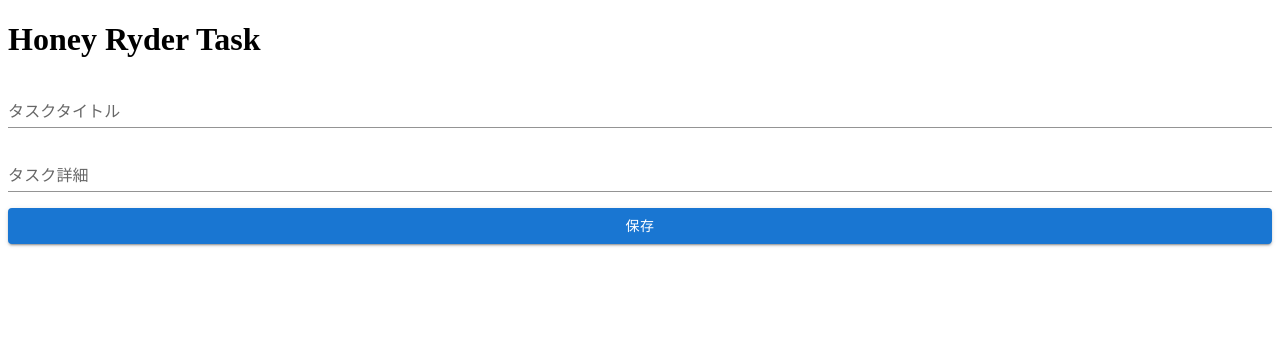
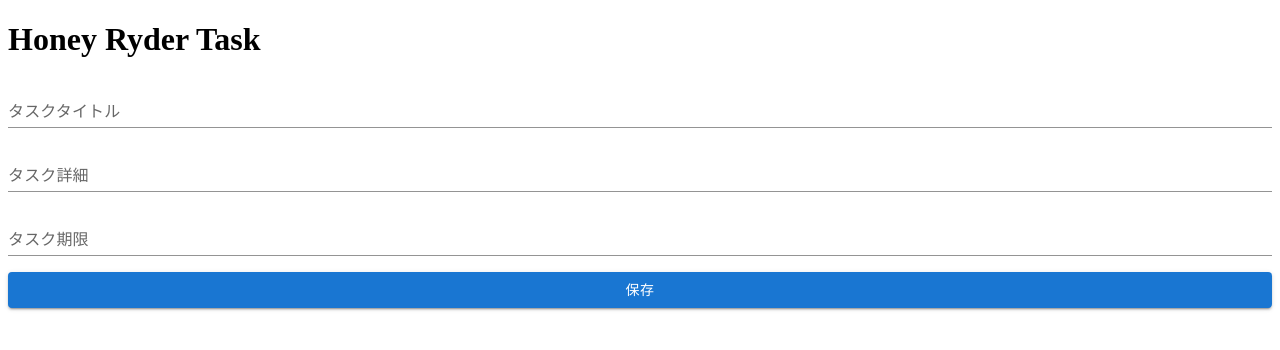
Before and after one commit to uramibushi/honey-ryder-task-frontend, a React app: page / in a window 1280 px wide. Shown: the top 350 px of the page. Built offline with nearby package versions, Linux system fonts and the light colour scheme.

Commit message:
タスク登録）期限を追加

```diff
--- a/src/features/Tasks/components/CreateTaskForm.tsx
+++ b/src/features/Tasks/components/CreateTaskForm.tsx
@@ -7,12 +7,14 @@ import { apiClient } from 'shared/web/apiClient';
 const CreateTaskForm = () => {
   type TaskType = {
     title: string,
-    detail: string,
+    detail: string | undefined,
+    dueDate: string | undefined
   }
 
   const [task, setTask] = useState<TaskType>({
     title: '',
-    detail: '',
+    detail: undefined,
+    dueDate: undefined
   });
 
   const createNewTask : React.MouseEventHandler<HTMLButtonElement> = () => {
@@ -26,6 +28,7 @@ const CreateTaskForm = () => {
         <Stack spacing={2}>
           <InputField label="タスクタイトル" value={task.title} onChange={(e) => setTask({ ...task, title: e.target.value })} />
           <InputField label="タスク詳細" value={task.detail} onChange={(e) => setTask({ ...task, detail: e.target.value })} />
+          <InputField label="タスク期限" value={task.dueDate} onChange={(e) => setTask({ ...task, dueDate: e.target.value })} />
           <PrimaryButton onClick={createNewTask}>保存</PrimaryButton>
         </Stack>
       </div>
```
